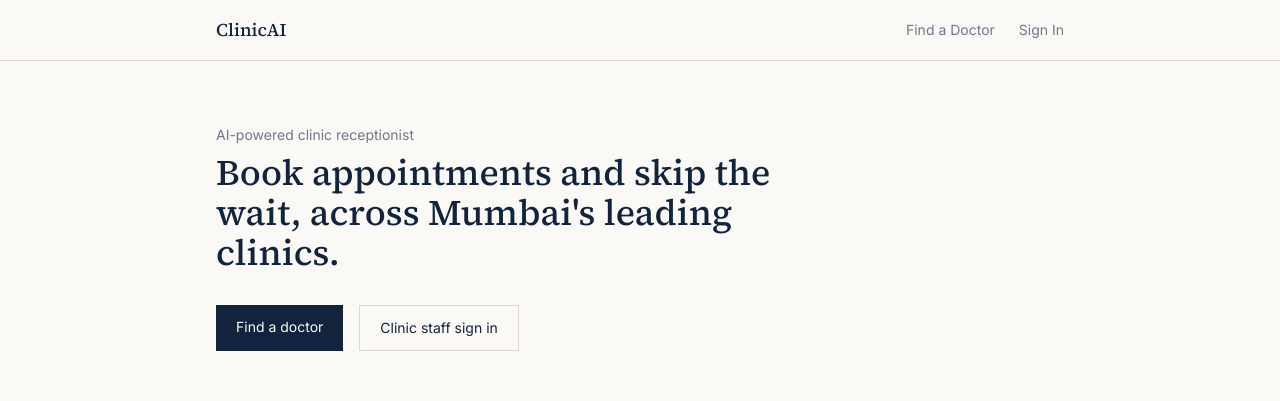
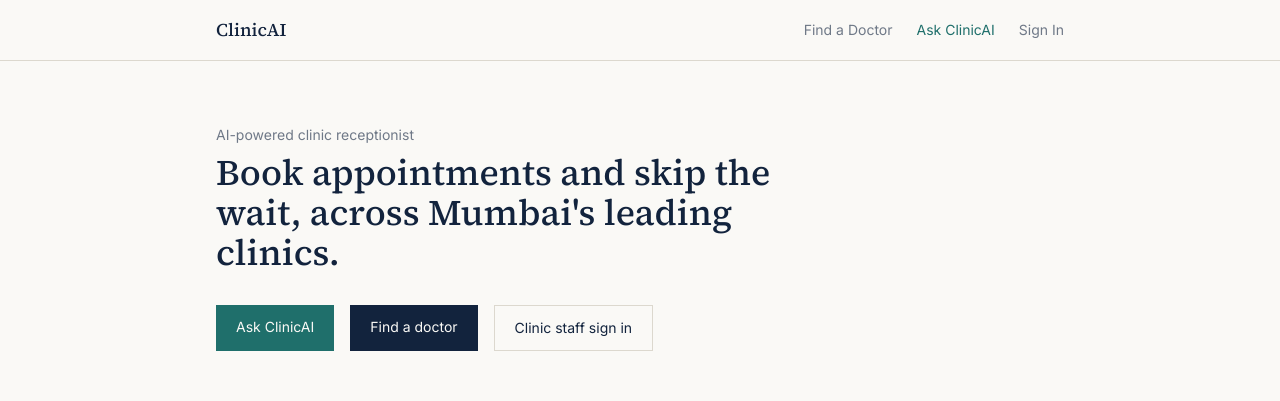
Before and after one commit to lakshay-sketch/clinicai, a Next.js app: page / in a window 1280 px wide. Shown: the top 401 px of the page. Built offline with nearby package versions, Linux system fonts and the light colour scheme; no server answers; the database is empty.

Commit message:
Add prominent Ask ClinicAI chat entry point to homepage and header

```diff
--- a/src/app/page.tsx
+++ b/src/app/page.tsx
@@ -1,6 +1,8 @@
 import Link from "next/link";
 import SiteHeader from "@/components/SiteHeader";
 import { prisma } from "@/server/lib/prisma";
+
+const DEFAULT_CLINIC_ID = "clinic_01"; // Lilavati — used for the homepage's main chat CTA
 
 async function getClinics() {
   return prisma.clinic.findMany({
@@ -24,7 +26,13 @@ export default async function HomePage() {
           Book appointments and skip the wait, across Mumbai's leading clinics.
         </h1>
 
-        <div className="mt-8 flex gap-4">
+        <div className="mt-8 flex flex-wrap gap-4">
+          <Link
+            href={`/chat/${DEFAULT_CLINIC_ID}`}
+            className="bg-teal text-paper text-sm px-5 py-3 hover:bg-teal/90"
+          >
+            Ask ClinicAI
+          </Link>
           <Link
             href="/find"
             className="bg-ink text-paper text-sm px-5 py-3 hover:bg-ink/90"
--- a/src/components/SiteHeader.tsx
+++ b/src/components/SiteHeader.tsx
@@ -3,6 +3,8 @@
 import Link from "next/link";
 import { Show, UserButton } from "@clerk/nextjs";
 import { useEffect, useState } from "react";
+
+const DEFAULT_CLINIC_ID = "clinic_01";
 
 function StaffDashboardLink() {
   const [isStaff, setIsStaff] = useState(false);
@@ -36,6 +38,9 @@ export default function SiteHeader() {
           <Link href="/find" className="text-sm text-ink-60 hover:text-ink">
             Find a Doctor
           </Link>
+          <Link href={`/chat/${DEFAULT_CLINIC_ID}`} className="text-sm text-teal hover:underline">
+            Ask ClinicAI
+          </Link>
           <Show when="signed-out">
             <Link href="/sign-in" className="text-sm text-ink-60 hover:text-ink">
               Sign In
```
